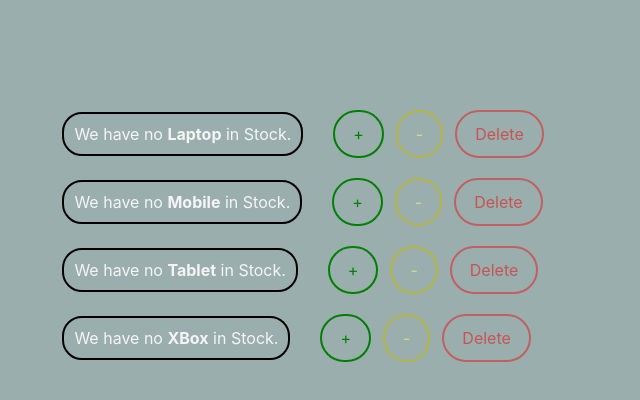
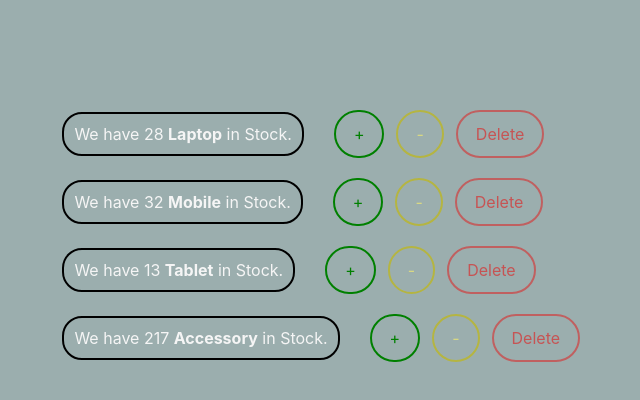
Before and after one commit to mhfarhadi/Stock-in-react, a React (Create React App) app: page / in a window 1280 px wide. Shown: the top 400 px of the page, without its empty margins (316-956 px from the left). Built offline with nearby package versions, Linux system fonts and the light colour scheme.

Commit message:
State via Array Maping

```diff
--- a/src/components/mainProduct.jsx
+++ b/src/components/mainProduct.jsx
@@ -5,14 +5,20 @@
 
 
 class MainProduct extends Component {
-    state = {  }
+    state = {
+        products: [
+            {id:1 , count: 28 , productName:'Laptop'} ,
+            {id:2 , count: 32 , productName:'Mobile'} ,
+            {id:3 , count: 13 , productName:'Tablet'} ,
+            {id:4 , count: 217 , productName:'Accessory'}
+        ]
+     }
     render() {
         return (
             <div>
-                <SubProduct productName='Laptop'/>
-                <SubProduct productName='Mobile'/>
-                <SubProduct productName='Tablet'/>
-                <SubProduct productName='XBox'/>
+                {this.state.products.map((p,index) => (
+                    <SubProduct key={index} productName={p.productName} count={p.count}/>
+                ))}
             </div>
         );
     }
--- a/src/components/subProduct.jsx
+++ b/src/components/subProduct.jsx
@@ -5,13 +5,14 @@
 
 class SubProduct extends Component {
     state = {
-        count : 0,
+        count : this.props.count
 
     }
     render() {
+        const {productName} = this.props
         return (
             <div>
-                  <span className="span"> We have {this.format()} <b>{this.props.productName}</b> in Stock.</span>
+                  <span className="span"> We have {this.format()} <b>{productName}</b> in Stock.</span>
 
                   <button className="btn-green" onClick={this.increment}>+</button>
                   <button className="btn-yellow" onClick={this.decrement}>-</button>
```
